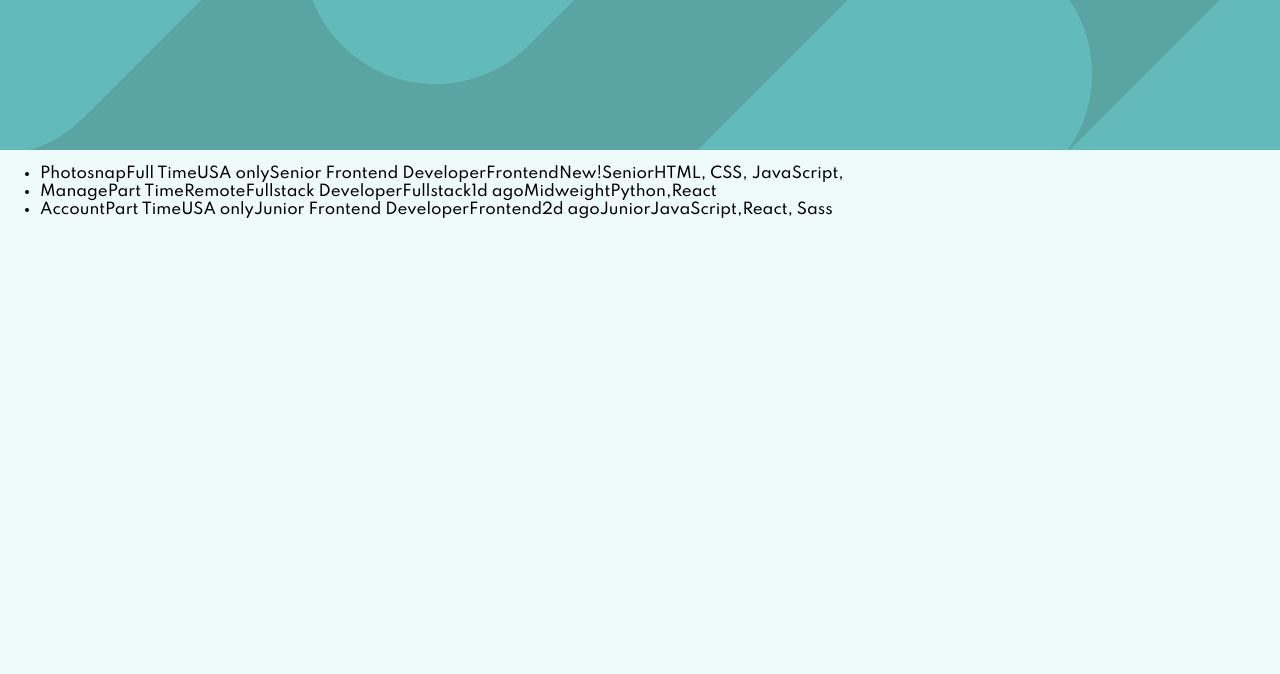
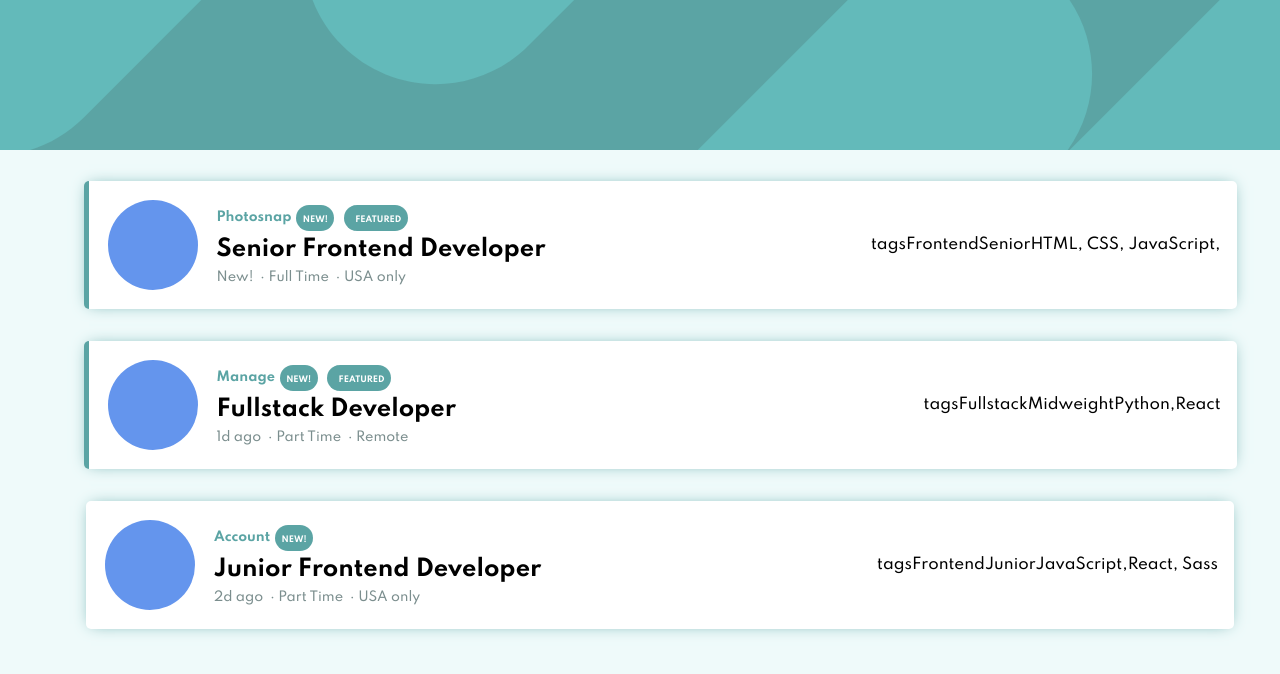
Before and after one commit to artursem/fm-static-job-listings, a React (Create React App) app: page / in a window 1280 px wide. Shown: the top 674 px of the page. Built offline with nearby package versions, Linux system fonts and the light colour scheme; a web font is replaced by a local one.

Commit message:
add JobItem styling

```diff
--- a/public/index.html
+++ b/public/index.html
@@ -24,7 +24,7 @@
       work correctly both with client-side routing and a non-root public URL.
       Learn how to configure a non-root public URL by running `npm run build`.
     -->
-    <title>React App</title>
+    <title>Job Listings</title>
   </head>
   <body>
     <noscript>You need to enable JavaScript to run this app.</noscript>
--- a/src/App.css
+++ b/src/App.css
@@ -9,13 +9,14 @@
 
 }
 
-body {
+.App {
   font-family: 'Spartan', sans-serif;
   font-size: 15px;
   color: black;
   background-color: var(--bg);
 
   min-height: 100vh;
+  max-width: 100vw;
   display: flex;
   flex-direction: column;
   justify-content: flex-start;
@@ -28,3 +29,10 @@ body {
   background-size: cover;
   background: var(--primary) url('./assets/bg-header-desktop.svg') no-repeat;
 }
+
+ul {
+  display: flex;
+  flex-direction: column;
+  justify-content: flex-start;
+  align-items: center;
+}
--- /dev/null
+++ b/src/components/JobItem.js
@@ -0,0 +1,37 @@
+import React from "react";
+import classes from "./JobItem.module.css";
+
+const JobItem = ({ content }) => {
+	const itemClasses = content.isFeatured
+		? `${classes.li} ${classes.featured}`
+		: `${classes.li}`;
+
+	return (
+		<li key={content.id} className={itemClasses}>
+			<div className={classes.li__main}>
+				<div className={classes.main__logo}>{/* <img src={logo} /> */}</div>
+				<div className={classes.main__text}>
+					<div className={classes.text__header}>
+						{content.company}
+						{content.isNew && <span className={`${classes.header__capsule} ${classes.new}`} >New!</span>}
+						{content.isFeatured && <span className={`${classes.header__capsule} ${classes.featured}`} >Featured</span>}
+					</div>
+					<div className={classes.text__body}>{content.name}</div>
+					<div  className={classes.text__footer}>
+						{content.posted} &nbsp;&middot;&nbsp;
+						{content.job} &nbsp;&middot;&nbsp;
+						{content.location}
+					</div>
+				</div>
+			</div>
+			<div className={classes.li__tags}>
+				tags
+				{content.role}
+				{content.level}
+				{content.languages.join(", ")},{content.tools.join(", ")}
+			</div>
+		</li>
+	);
+};
+
+export default JobItem;
--- /dev/null
+++ b/src/components/JobItem.module.css
@@ -0,0 +1,82 @@
+.li {
+    list-style: none;
+    width: 90%;
+    display: flex;
+    flex-direction: row;
+    justify-content: space-between;
+    align-items: center;
+    margin: 1rem;
+
+    padding: 1rem;
+
+    border-radius: 5px;
+
+    box-shadow: 0px 0px 15px -5px var(--primary);
+    background-color: white;
+
+}
+
+.featured {
+    border-left: 5px solid var(--primary);
+}
+
+.li div {
+    /* border: solid 1px pink; */
+}
+
+.li__main {
+    display: flex;
+    flex-direction: row;
+}
+.main__logo {
+    margin: 3px;
+    height: 90px;
+    width: 90px;
+    border-radius: 50%;
+    background: cornflowerblue;
+}
+.main__text {
+    display: flex;
+    flex-direction: column;
+    justify-content: space-between;
+    padding: 0.5rem 1rem;
+}
+.text__header {
+    color: var(--primary);
+    font-weight: bold;
+    font-size: .8rem;
+    display: flex;
+    align-items: center;
+}
+
+.header__capsule {
+    display: inline-block;
+    background: var(--primary);
+    color: white;
+    font-size: 0.5rem;
+    text-transform: uppercase;
+    padding: 0.6rem 0.4rem 0.4rem 0.4rem;
+    border-radius: 15px;
+    margin: 0 0.3rem;
+}
+
+.header__featured {
+    display: inline-block;
+    background: var(--black);
+    color: white;
+    font-size: 0.5rem;
+    text-transform: uppercase;
+    padding: 0.6rem 0.4rem 0.4rem 0.4rem;
+    border-radius: 15px;
+    margin: 0 0.3rem;
+}
+
+.text__body {
+    font-size: 1.4rem;
+    font-weight: bold;
+}
+.text__footer {
+    color: var(--gray);
+    font-size: .8rem
+
+}
--- a/src/components/JobList.js
+++ b/src/components/JobList.js
@@ -1,20 +1,11 @@
 import React from "react";
 import { jobs } from "../data/jobs.json";
+import JobItem from "./JobItem";
 // import logo from "../assets/loop-studios.svg";
 function JobList() {
 	const jobList = jobs.map((job) => {
 		return (
-			<li key={job.id}>
-				{job.company}
-				{job.job}
-				{job.location}
-				{job.name}
-				{job.role}
-				{job.posted}
-				{job.level}
-				{job.languages.join(", ")},{job.tools.join(", ")}
-				{/* <img src={logo} /> */}
-			</li>
+			<JobItem content={job} />
 		);
 	});
 
--- a/src/data/jobs.json
+++ b/src/data/jobs.json
@@ -4,8 +4,8 @@
             "id": "j1",
 			"company": "Photosnap",
             "icon": "photosnap.svg",
-			"new": true,
-			"featured": true,
+			"isNew": true,
+			"isFeatured": true,
 			"job": "Full Time",
 			"location": "USA only",
 			"name": "Senior Frontend Developer",
@@ -19,8 +19,8 @@
             "id": "j2",
 			"company": "Manage",
             "icon": "manage.svg",
-			"new": true,
-			"featured": true,
+			"isNew": true,
+			"isFeatured": true,
 			"job": "Part Time",
 			"location": "Remote",
 			"name": "Fullstack Developer",
@@ -34,8 +34,8 @@
             "id": "j3",
 			"company": "Account",
             "icon": "account.svg",
-			"new": true,
-			"featured": false,
+			"isNew": true,
+			"isFeatured": false,
 			"job": "Part Time",
 			"location": "USA only",
 			"name": "Junior Frontend Developer",
```
